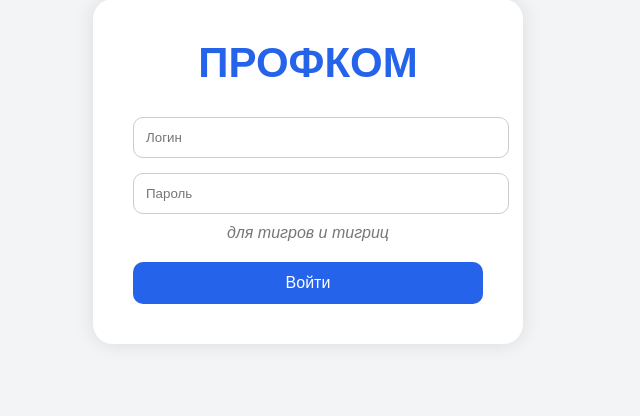
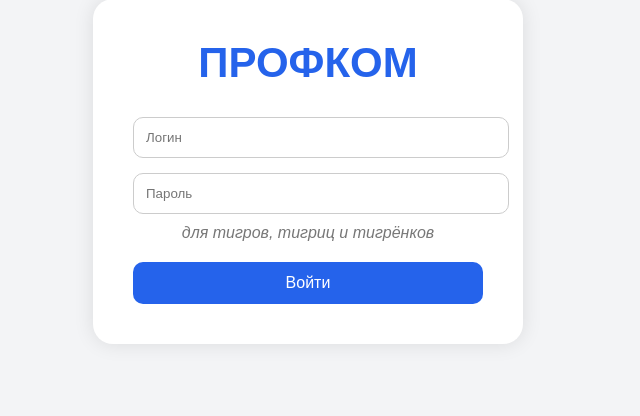
Before and after one commit to hancharegh/profkom-site, a Flask app: page / in a window 1280 px wide. Shown: the part 237-653 px from the top of the page, without its empty margins (332-972 px from the left). Run offline with Flask 3, Linux system fonts and the light colour scheme; some libraries are stand-ins or nearby versions.

Commit message:
Update login.html

```diff
--- a/templates/login.html
+++ b/templates/login.html
@@ -86,7 +86,7 @@
         >
 
         <div class="tigers">
-            для тигров и тигриц
+            для тигров, тигриц и тигрёнков
         </div>
 
         <button type="submit">
```
